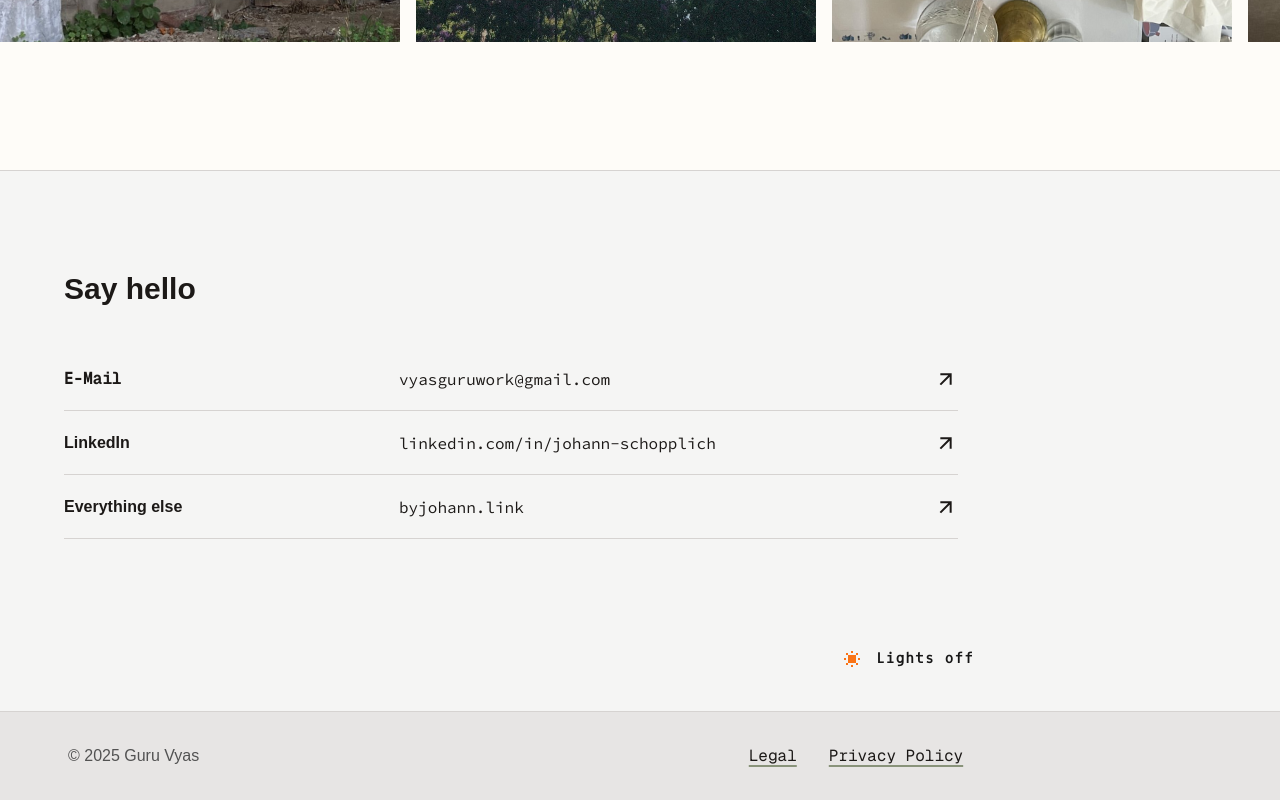
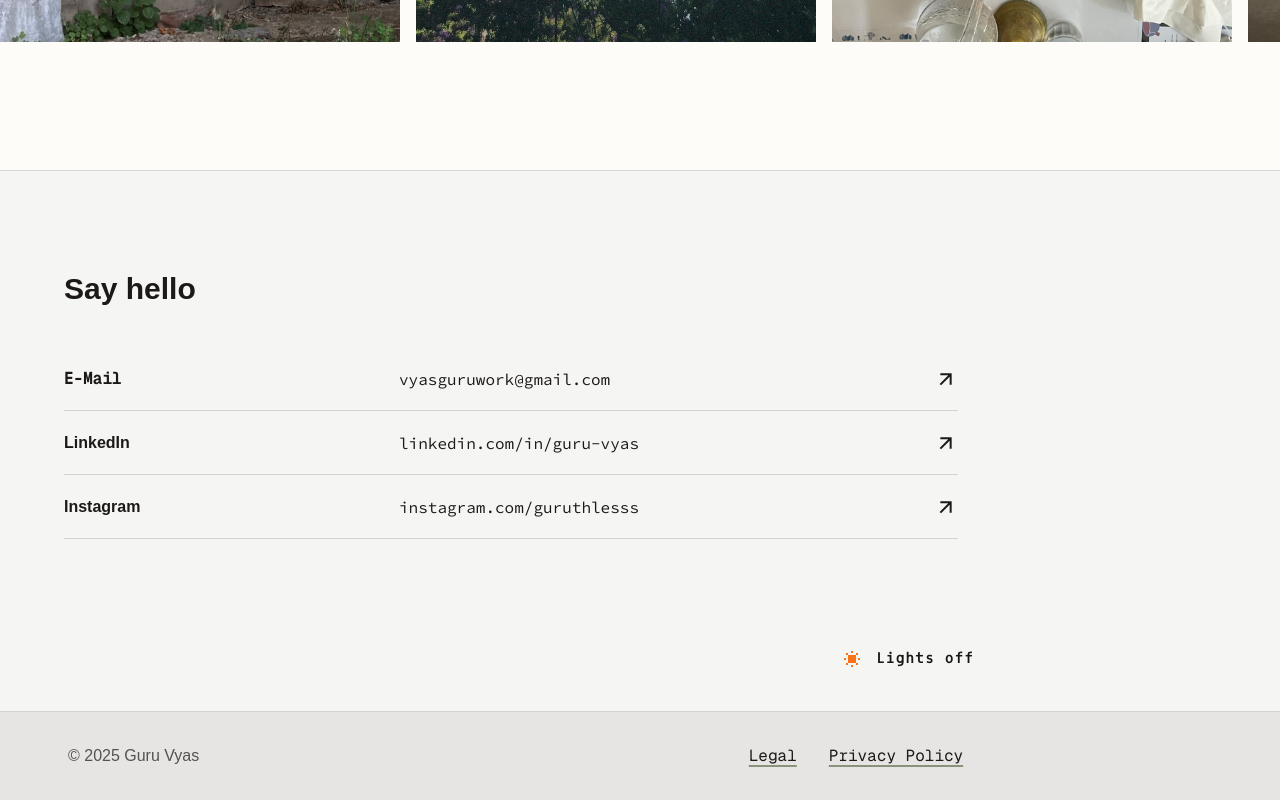
Before and after one commit to wakeupguruu/portfolio, a Next.js app: page / in a window 1280 px wide. Shown: the part 1772-2572 px from the top of the page. Built offline with nearby package versions, Linux system fonts and the light colour scheme; a web font is replaced by a local one.

Commit message:
feat: update social links and contact info (Instagram, LinkedIn, Medium)

```diff
--- a/app/experience/[slug]/page.tsx
+++ b/app/experience/[slug]/page.tsx
@@ -113,7 +113,7 @@ export default async function ExperienceDetailPage({ params }: PageParams) {
                                 <div className="h-px w-full bg-border mb-8"></div>
                                 <p className="font-oxygen text-muted-foreground leading-relaxed mb-16">
                                     Start a conversation about this role?{" "}
-                                    <a href="#" className="underline decoration-1 underline-offset-4 hover:text-foreground transition-colors">
+                                    <a href="mailto:vyasguruwork@gmail.com" className="underline decoration-1 underline-offset-4 hover:text-foreground transition-colors">
                                         Get in touch
                                     </a>
                                     .
--- a/app/page.tsx
+++ b/app/page.tsx
@@ -24,11 +24,10 @@ export default function Home() {
 
 
   const socials = [
-    { name: "GitHub", href: "#" },
-    { name: "Instagram", href: "#" },
-    { name: "YouTube", href: "#" },
-    { name: "Twitter", href: "#" },
-    { name: "LinkedIn", href: "#" },
+    { name: "GitHub", href: "https://github.com/wakeupguruu" },
+    { name: "Instagram", href: "https://www.instagram.com/guruthlesss/" },
+    { name: "Medium", href: "https://medium.com/@vyasguru44" },
+    { name: "LinkedIn", href: "https://www.linkedin.com/in/guru-vyas-16a0b82a7/" },
   ];
 
   return (
@@ -81,7 +80,7 @@ export default function Home() {
         <Container>
           <div className="mb-3 flex items-center justify-between w-full md:w-[79%]">
             <h2 className="font-tasa scale-y-[1.075] text-[2.1rem] font-semibold" style={{ color: 'var(--accent)' }}>Writing</h2>
-            <Link href="#" className="text-sm scale-y-[1.075] font-mono">ALL ARTICLES →</Link>
+            <Link href="/blog" className="text-sm scale-y-[1.075] font-mono">ALL ARTICLES →</Link>
           </div>
 
 
--- a/components/say-hello.tsx
+++ b/components/say-hello.tsx
@@ -32,24 +32,24 @@ export function SayHello() {
                         <li className="relative grid grid-cols-[335px_1fr_auto] items-center py-5 group cursor-pointer transition-colors w-full md:w-[79%] after:content-[''] after:absolute after:bottom-0 after:left-0 after:h-px after:right-4 after:bg-(--border-separator) after:transition-colors hover:after:bg-(--border-hover)">
                             <span className="text-base font-bold font-tasa" style={{ color: 'var(--hello-text)' }}>LinkedIn</span>
                             <div className="text-base flex items-center gap-2 group-hover:underline decoration-1 underline-offset-4 transition-colors font-source-code" style={{ color: 'var(--hello-text)' }}>
-                                linkedin.com/in/johann-schopplich
+                                linkedin.com/in/guru-vyas
                             </div>
                             <div className="flex justify-end pr-4">
                                 <MinimalArrow className="w-6 h-6 text-[#1c1917] dark:text-[#ededed]" />
                             </div>
-                            <a href="https://linkedin.com/in/johann-schopplich" target="_blank" rel="noopener noreferrer" className="absolute inset-0 z-10" aria-label="Visit LinkedIn"></a>
+                            <a href="https://www.linkedin.com/in/guru-vyas-16a0b82a7/" target="_blank" rel="noopener noreferrer" className="absolute inset-0 z-10" aria-label="Visit LinkedIn"></a>
                         </li>
 
-                        {/* Everything else */}
+                        {/* Instagram */}
                         <li className="relative grid grid-cols-[335px_1fr_auto] items-center py-5 group cursor-pointer transition-colors w-full md:w-[79%] after:content-[''] after:absolute after:bottom-0 after:left-0 after:h-px after:right-4 after:bg-(--border-separator) after:transition-colors hover:after:bg-(--border-hover)">
-                            <span className="text-base font-bold" style={{ color: 'var(--hello-text)' }}>Everything else</span>
+                            <span className="text-base font-bold" style={{ color: 'var(--hello-text)' }}>Instagram</span>
                             <div className="text-base flex items-center gap-2 group-hover:underline decoration-1 underline-offset-4 transition-colors font-source-code" style={{ color: 'var(--hello-text)' }}>
-                                byjohann.link
+                                instagram.com/guruthlesss
                             </div>
                             <div className="flex justify-end pr-4">
                                 <MinimalArrow className="w-6 h-6 text-[#1c1917] dark:text-[#ededed]" />
                             </div>
-                            <a href="#" className="absolute inset-0 z-10" aria-label="Everything else"></a>
+                            <a href="https://www.instagram.com/guruthlesss/" target="_blank" rel="noopener noreferrer" className="absolute inset-0 z-10" aria-label="Visit Instagram"></a>
                         </li>
                     </ul>
 
```
